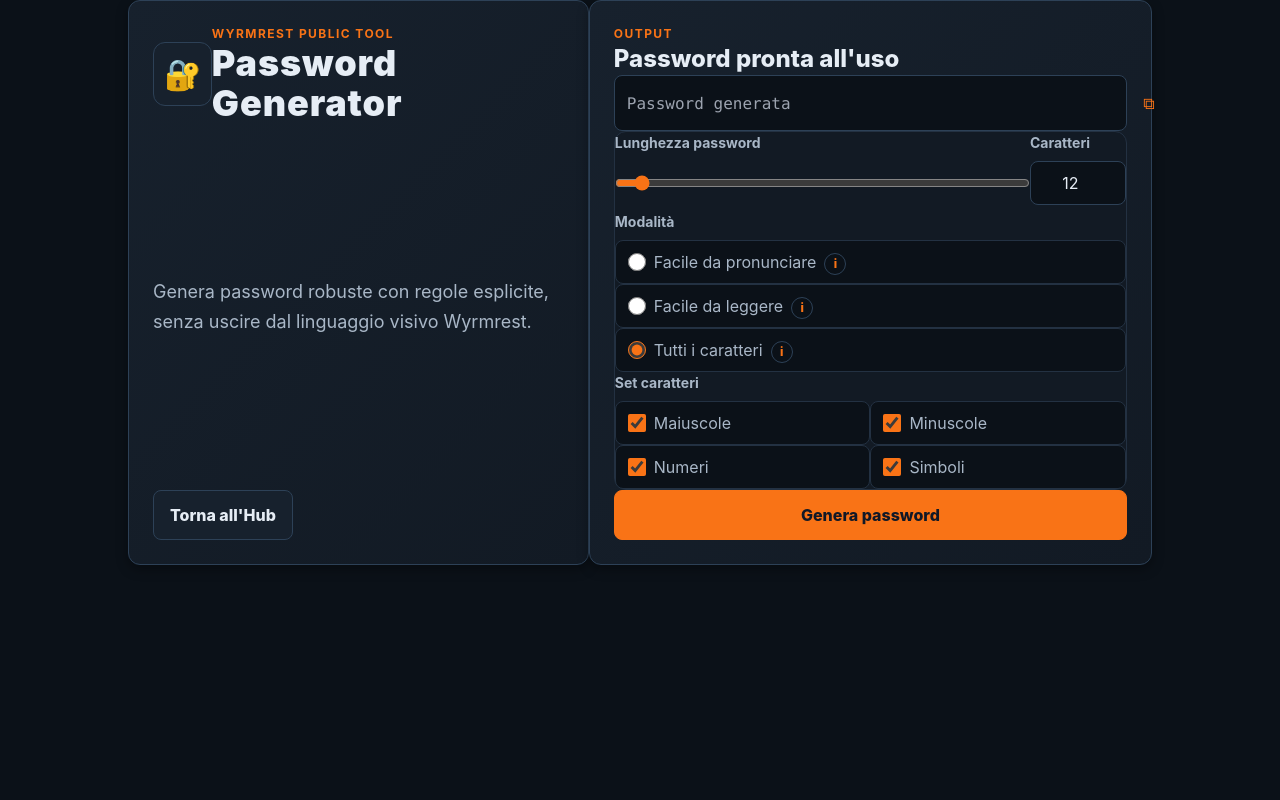
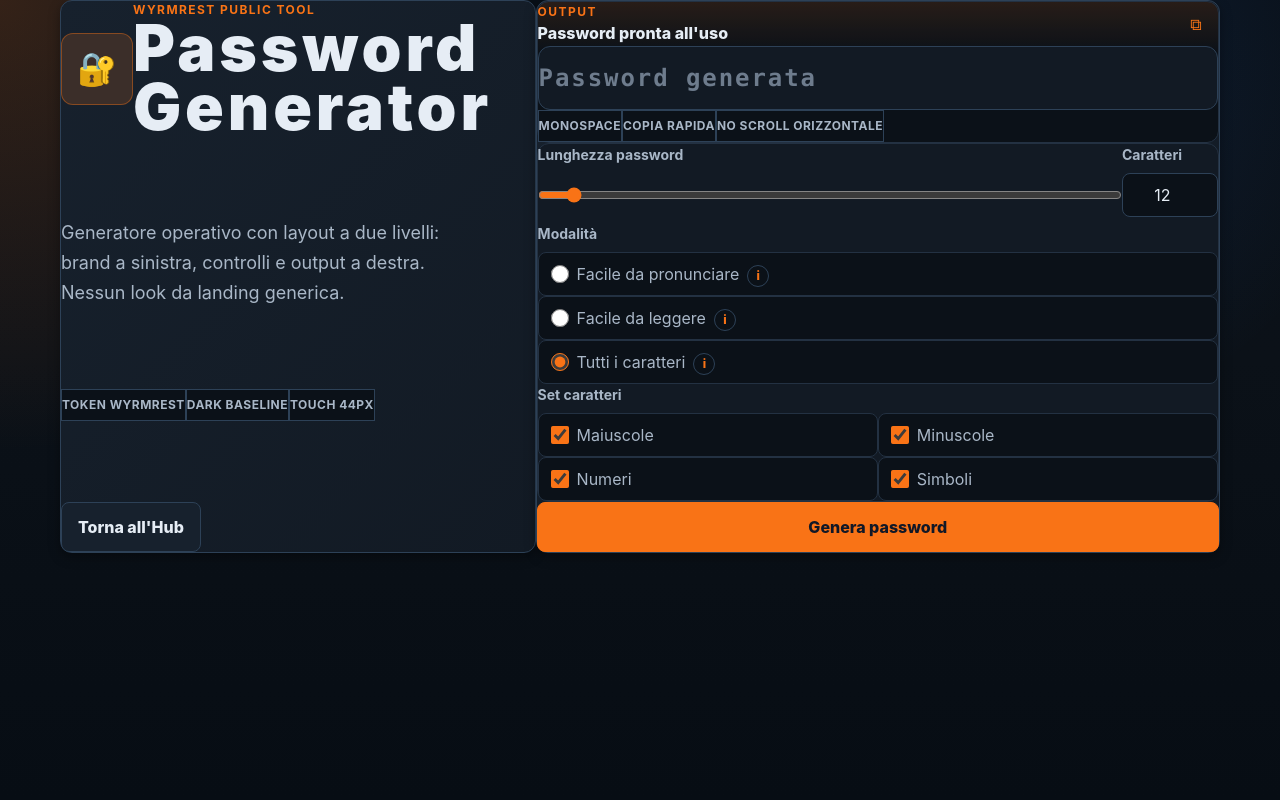
Before and after one commit to Rhaegal222/Password-Generator, a Laravel app: page / in a window 1280 px wide. Run offline with Laravel 12, Linux system fonts and the light colour scheme; style sheets or scripts are compiled from the project's sources; parts of the project's set-up code (start-up, migrations or seed data) failed here and were passed over.

Commit message:
feat: make password generator layout visibly distinct

```diff
--- a/service/resources/css/app.css
+++ b/service/resources/css/app.css
@@ -37,8 +37,29 @@
 body {
   min-height: 100vh;
   font-family: var(--wr-font-family-ui);
-  background: var(--wr-color-bg-canvas);
+  background:
+    radial-gradient(circle at top left, rgba(249, 115, 22, 0.18), transparent 30%),
+    radial-gradient(circle at 80% 10%, rgba(59, 130, 246, 0.12), transparent 28%),
+    linear-gradient(180deg, #091018 0%, var(--wr-color-bg-canvas) 45%, #070d14 100%);
   color: var(--wr-color-text-primary);
+}
+
+.pg-shell {
+  min-height: 100vh;
+  padding: var(--wr-space-24) var(--wr-space-16);
+}
+
+.pg-grid {
+  display: grid;
+  gap: var(--wr-space-16);
+  max-width: 1160px;
+  margin: 0 auto;
+}
+
+@media (min-width: 1024px) {
+  .pg-grid {
+    grid-template-columns: minmax(320px, 0.82fr) minmax(0, 1.18fr);
+  }
 }
 
 .wr-panel {
@@ -46,7 +67,7 @@ body {
   border-radius: var(--wr-radius-lg);
   background: linear-gradient(135deg, var(--wr-color-bg-elevated), var(--wr-color-bg-surface));
   box-shadow: var(--wr-shadow-2);
-  padding: 1.5rem;
+  padding: var(--wr-space-24);
 }
 
 .wr-eyebrow {
@@ -55,6 +76,136 @@ body {
   font-weight: 700;
   letter-spacing: .12em;
   text-transform: uppercase;
+}
+
+.pg-hero {
+  display: flex;
+  flex-direction: column;
+  gap: var(--wr-space-16);
+  justify-content: space-between;
+}
+
+.pg-hero__top {
+  display: flex;
+  align-items: center;
+  gap: var(--wr-space-16);
+}
+
+.pg-mark {
+  width: 72px;
+  height: 72px;
+  display: grid;
+  place-items: center;
+  border: 1px solid color-mix(in srgb, var(--wr-color-accent-primary) 40%, transparent);
+  border-radius: var(--wr-radius-lg);
+  background: color-mix(in srgb, var(--wr-color-accent-primary) 16%, var(--wr-color-bg-elevated));
+  font-size: 2rem;
+  flex-shrink: 0;
+}
+
+.pg-title {
+  font-size: clamp(2.25rem, 5vw, 4.5rem);
+  font-weight: 900;
+  letter-spacing: .06em;
+  line-height: .92;
+  color: var(--wr-color-text-primary);
+}
+
+.pg-copy {
+  color: var(--wr-color-text-secondary);
+  font-size: var(--wr-font-size-18);
+  line-height: var(--wr-line-relaxed);
+  max-width: 34ch;
+}
+
+.pg-badges,
+.pg-output__chips {
+  display: flex;
+  flex-wrap: wrap;
+  gap: var(--wr-space-8);
+}
+
+.pg-badge,
+.pg-chip {
+  display: inline-flex;
+  align-items: center;
+  min-height: 32px;
+  padding: var(--wr-space-4) var(--wr-space-12);
+  border-radius: var(--wr-radius-full);
+  border: 1px solid var(--wr-color-border-strong);
+  background: var(--wr-color-bg-canvas);
+  color: var(--wr-color-text-secondary);
+  font-size: var(--wr-font-size-12);
+  font-weight: 700;
+  letter-spacing: .04em;
+  text-transform: uppercase;
+}
+
+.pg-home {
+  align-self: flex-start;
+}
+
+.pg-workbench {
+  display: grid;
+  gap: var(--wr-space-16);
+}
+
+.pg-output {
+  display: grid;
+  gap: var(--wr-space-12);
+  padding: var(--wr-space-16);
+  border: 1px solid var(--wr-color-border-subtle);
+  border-radius: var(--wr-radius-lg);
+  background:
+    linear-gradient(180deg, color-mix(in srgb, var(--wr-color-accent-primary) 12%, transparent), transparent 36%),
+    var(--wr-color-bg-canvas);
+}
+
+.pg-output__meta {
+  display: flex;
+  align-items: center;
+  justify-content: space-between;
+  gap: var(--wr-space-12);
+}
+
+.pg-section-title {
+  color: var(--wr-color-text-primary);
+  font-size: var(--wr-font-size-24);
+  font-weight: 850;
+}
+
+.pg-password {
+  width: 100%;
+  min-height: 64px;
+  border: 1px solid var(--wr-color-border-strong);
+  border-radius: var(--wr-radius-lg);
+  background: var(--wr-color-bg-surface);
+  color: var(--wr-color-accent-hover);
+  font-family: var(--wr-font-family-mono);
+  font-size: clamp(1.125rem, 2vw, 1.5rem);
+  font-weight: 800;
+  letter-spacing: .08em;
+  padding: 0 var(--wr-space-16);
+}
+
+.pg-password::placeholder {
+  color: var(--wr-color-text-disabled);
+}
+
+.pg-controls {
+  display: grid;
+  gap: var(--wr-space-16);
+}
+
+.pg-length {
+  display: grid;
+  gap: var(--wr-space-12);
+}
+
+@media (min-width: 768px) {
+  .pg-length {
+    grid-template-columns: minmax(0, 1fr) 96px;
+  }
 }
 
 .wr-button {
@@ -87,6 +238,12 @@ body {
 
 .wr-button-primary:hover:not(:disabled) {
   background: var(--wr-color-accent-hover);
+}
+
+.pg-generate {
+  min-height: 44px;
+  width: 100%;
+  font-size: var(--wr-font-size-16);
 }
 
 button:disabled {
--- a/service/resources/views/index.blade.php
+++ b/service/resources/views/index.blade.php
@@ -12,38 +12,51 @@
 </head>
 <body class="font-sans antialiased bg-wr-canvas text-wr-text-primary">
 
-<main class="min-h-screen px-wr-16 py-wr-24 lg:py-wr-32">
-    <div class="mx-auto grid w-full max-w-5xl gap-wr-16 lg:grid-cols-[0.9fr_1.1fr]">
-        <header class="wr-panel flex flex-col justify-between gap-wr-24">
-            <div class="flex items-center gap-wr-16">
-                <span class="grid h-16 w-16 place-items-center rounded-wr-lg border border-wr-border-strong bg-wr-elevated text-3xl" aria-hidden="true">🔐</span>
+<main class="pg-shell">
+    <div class="pg-grid">
+        <header class="wr-panel pg-hero">
+            <div class="pg-hero__top">
+                <span class="pg-mark" aria-hidden="true">🔐</span>
                 <div>
                     <p class="wr-eyebrow">Wyrmrest public tool</p>
-                    <h1 class="text-4xl font-black tracking-wide text-wr-text-primary">Password Generator</h1>
+                    <h1 class="pg-title">Password Generator</h1>
                 </div>
             </div>
-            <p class="text-wr-18 leading-relaxed text-wr-text-secondary">Genera password robuste con regole esplicite, senza uscire dal linguaggio visivo Wyrmrest.</p>
-            <a href="/" class="wr-button wr-button-secondary self-start">Torna all'Hub</a>
+            <p class="pg-copy">Generatore operativo con layout a due livelli: brand a sinistra, controlli e output a destra. Nessun look da landing generica.</p>
+            <div class="pg-badges" aria-label="Caratteristiche">
+                <span class="pg-badge">Token Wyrmrest</span>
+                <span class="pg-badge">Dark baseline</span>
+                <span class="pg-badge">Touch 44px</span>
+            </div>
+            <a href="/" class="wr-button wr-button-secondary pg-home">Torna all'Hub</a>
         </header>
 
-        <section class="wr-panel grid gap-wr-16" aria-labelledby="generator-title">
+        <section class="wr-panel pg-workbench" aria-labelledby="generator-title">
+            <div class="pg-output">
+                <div class="pg-output__meta">
                     <div>
                         <p class="wr-eyebrow">Output</p>
-                <h2 id="generator-title" class="text-2xl font-extrabold text-wr-text-primary">Password pronta all'uso</h2>
+                        <h2 id="generator-title" class="pg-section-title">Password pronta all'uso</h2>
                     </div>
-
-            <div class="relative">
-                <label for="password" class="sr-only">Password generata</label>
-                <input type="text" id="password" disabled
-                       class="wr-input h-14 pr-16 font-mono text-wr-16"
-                       placeholder="Password generata">
-                <button id="copy" class="wr-icon-button absolute inset-y-0 right-wr-8 my-auto" aria-label="Copia password">
+                    <button id="copy" class="wr-icon-button" aria-label="Copia password">
                         <span aria-hidden="true">⧉</span>
                     </button>
                 </div>
 
+                <label for="password" class="sr-only">Password generata</label>
+                <input type="text" id="password" disabled
+                       class="pg-password"
+                       placeholder="Password generata">
+                <div class="pg-output__chips">
+                    <span class="pg-chip">Monospace</span>
+                    <span class="pg-chip">Copia rapida</span>
+                    <span class="pg-chip">No scroll orizzontale</span>
+                </div>
+            </div>
+
+            <div class="pg-controls">
                 <div class="grid gap-wr-16 rounded-wr-lg border border-wr-border-subtle bg-wr-surface p-wr-16">
-                <div class="grid gap-wr-12 md:grid-cols-[minmax(0,1fr)_96px]">
+                    <div class="pg-length">
                         <div>
                             <label for="slider" class="wr-label">Lunghezza password</label>
                             <input type="range" id="slider" min="6" max="128" value="12" class="wr-range">
@@ -90,9 +103,10 @@
                     </fieldset>
                 </div>
 
-            <button id="generate" class="wr-button wr-button-primary min-h-[44px] w-full text-wr-16">
+                <button id="generate" class="wr-button wr-button-primary pg-generate">
                     Genera password
                 </button>
+            </div>
         </section>
     </div>
 </main>
```
Lines whose indentation alone changed are shown as unchanged.
